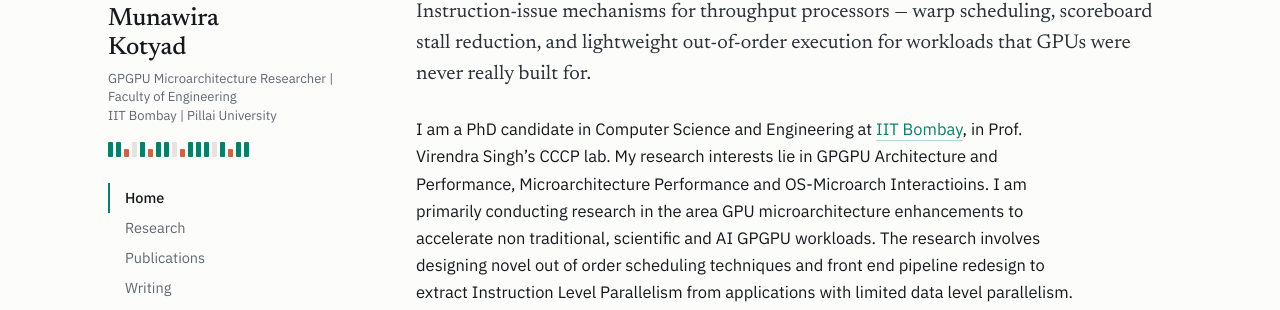
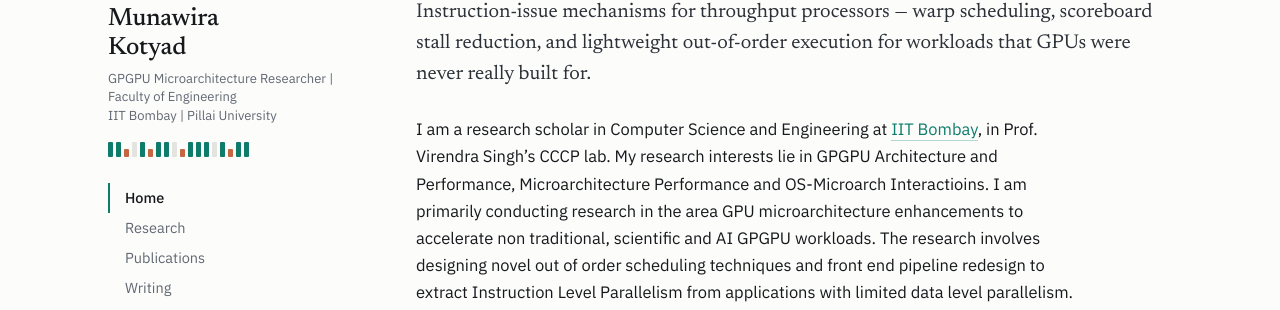
Before and after one commit to munawira/munawira.github.io, a Jekyll site: the page built from index.md, in a window 1280 px wide and 900 px high. Shown: the part 166-476 px from the top of the window. Built offline with Jekyll 4.4.1, drawn with Linux system fonts in a browser that asks for light colours.

Commit message:
Update index.md

```diff
--- a/index.md
+++ b/index.md
@@ -9,7 +9,7 @@ title: Home
 scheduling, scoreboard stall reduction, and lightweight out-of-order execution
 for workloads that GPUs were never really built for.</p>
 
-I am a PhD candidate in Computer Science and Engineering at
+I am a research scholar in Computer Science and Engineering at
 [IIT Bombay](https://www.cse.iitb.ac.in/), in Prof. Virendra Singh's CCCP lab.
 My research interests lie in GPGPU Architecture and Performance, Microarchitecture Performance and OS-Microarch Interactioins. I am primarily conducting research in the area GPU microarchitecture enhancements to accelerate non traditional, scientific and AI GPGPU workloads. The research involves designing novel out of order scheduling techniques and front end pipeline redesign to extract Instruction Level Parallelism from applications with limited data level parallelism.
 
```
